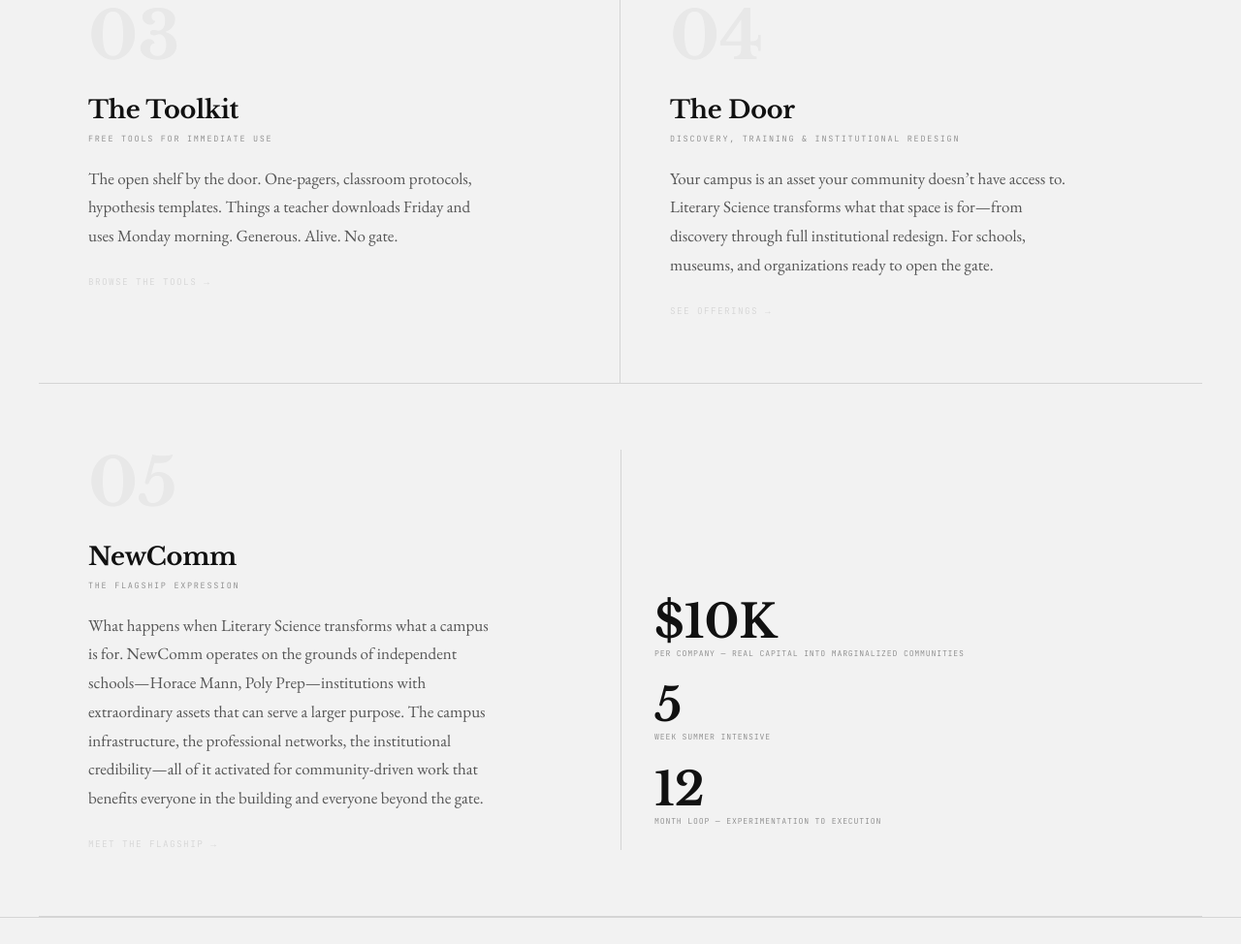
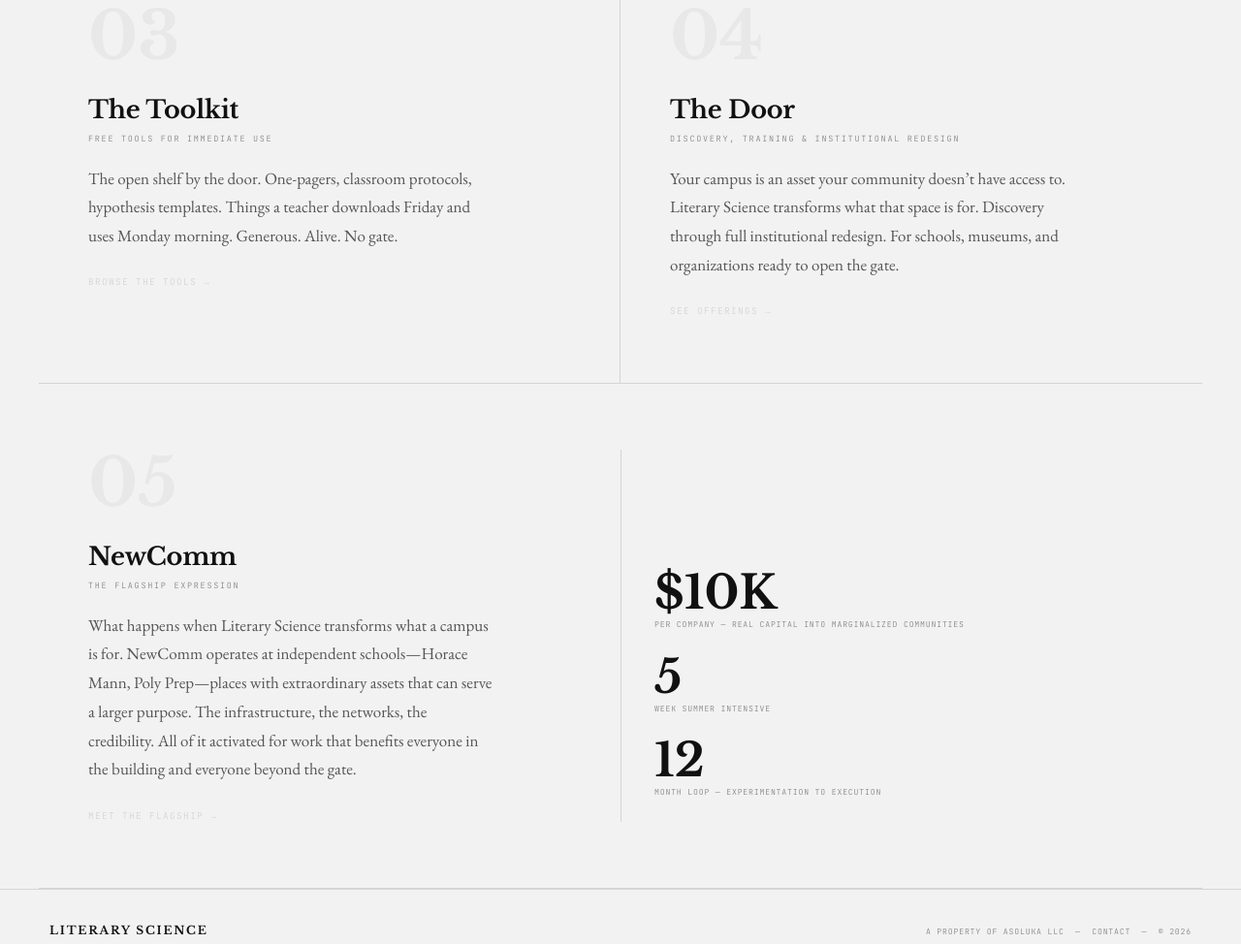
Before and after one commit to chidiasoluka-bit/literaryscience-site, an Eleventy site: page src/index.njk in a window 1280 px wide. Shown: the part 1823-2797 px from the top of the page at 97% size. Built offline with nearby package versions, Linux system fonts and the light colour scheme; Eleventy itself is replaced by a stand-in of ours; files that its build step writes are made by us from their sources.

Commit message:
Tighten homepage copy — shorter sentences, less throat-clearing

```diff
--- a/src/index.njk
+++ b/src/index.njk
@@ -4,7 +4,7 @@
 <meta charset="UTF-8">
 <meta name="viewport" content="width=device-width, initial-scale=1.0">
 <title>Literary Science</title>
-<meta name="description" content="A methodology that treats literature from marginalized communities as operational technology for understanding systems — and reimagines the spaces where that understanding is practiced into sites of collective investment and community power.">
+<meta name="description" content="Literature from marginalized communities is operational technology. It renders designed systems visible. Literary Science puts what writers have seen to work — in classrooms, on campuses, in communities.">
 <link rel="canonical" href="https://literaryscience.com">
 <link rel="stylesheet" href="/css/style.css">
 <style>
@@ -236,7 +236,7 @@
   <h1 class="hero-title">Literary<span class="line-2">Science.</span></h1>
   <div class="hero-sub">What we have read &mdash; How we investigate it in the world</div>
   <div class="hero-rule"></div>
-  <p class="hero-description">A methodology that treats literature from marginalized communities as operational technology for understanding systems&mdash;and reimagines the spaces where that understanding is practiced into sites of collective investment and community power.</p>
+  <p class="hero-description">Literature from marginalized communities is operational technology. It renders designed systems visible. Literary Science puts what writers have seen to work&mdash;in classrooms, on campuses, in communities.</p>
   <div class="hero-scroll">Scroll &darr;</div>
 </section>
 
@@ -288,7 +288,7 @@
     <div class="zone-num">04</div>
     <div class="zone-title">The Door</div>
     <div class="zone-subtitle">Discovery, Training &amp; Institutional Redesign</div>
-    <p class="zone-desc">Your campus is an asset your community doesn&rsquo;t have access to. Literary Science transforms what that space is for&mdash;from discovery through full institutional redesign. For schools, museums, and organizations ready to open the gate.</p>
+    <p class="zone-desc">Your campus is an asset your community doesn&rsquo;t have access to. Literary Science transforms what that space is for. Discovery through full institutional redesign. For schools, museums, and organizations ready to open the gate.</p>
     <span class="zone-arrow">See offerings &rarr;</span>
   </a>
 
@@ -297,7 +297,7 @@
       <div class="zone-num">05</div>
       <div class="zone-title">NewComm</div>
       <div class="zone-subtitle">The Flagship Expression</div>
-      <p class="zone-desc">What happens when Literary Science transforms what a campus is for. NewComm operates on the grounds of independent schools&mdash;Horace Mann, Poly Prep&mdash;institutions with extraordinary assets that can serve a larger purpose. The campus infrastructure, the professional networks, the institutional credibility&mdash;all of it activated for community-driven work that benefits everyone in the building and everyone beyond the gate.</p>
+      <p class="zone-desc">What happens when Literary Science transforms what a campus is for. NewComm operates at independent schools&mdash;Horace Mann, Poly Prep&mdash;places with extraordinary assets that can serve a larger purpose. The infrastructure, the networks, the credibility. All of it activated for work that benefits everyone in the building and everyone beyond the gate.</p>
       <span class="zone-arrow">Meet the flagship &rarr;</span>
     </div>
     <div class="zone-full-right">
```
